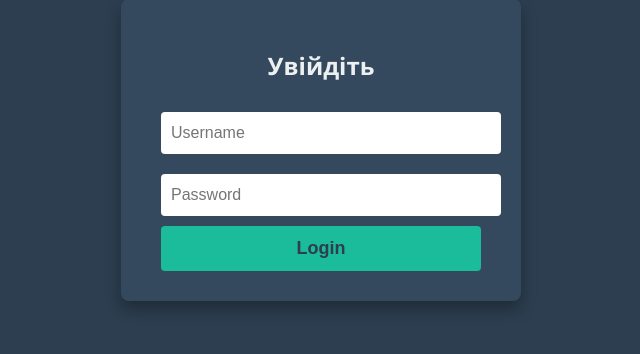
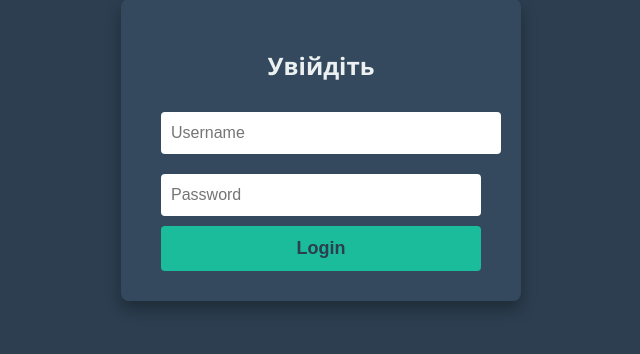
Before and after one commit to I-Den-I/flask-login-bruteforce, a Python web app: template templates/login.html in a window 1280 px wide. Shown: the part 250-604 px from the top of the page, without its empty margins (319-959 px from the left). Run offline with Jinja, Linux system fonts and the light colour scheme; the template is opened without the code that fills it, so the values that code supplies are empty.

Commit message:
Update style.css

```diff
--- a/static/style.css
+++ b/static/style.css
@@ -73,3 +73,8 @@ body {
 .logout-button:hover {
     background: #c0392b;
 }
+
+input[type="text"], input[type="password"], button {
+  width: 100%;       /* Встановити ширину 100% від контейнера */
+  box-sizing: border-box;  /* Враховує падінги і бордери у ширину */
+}
```
